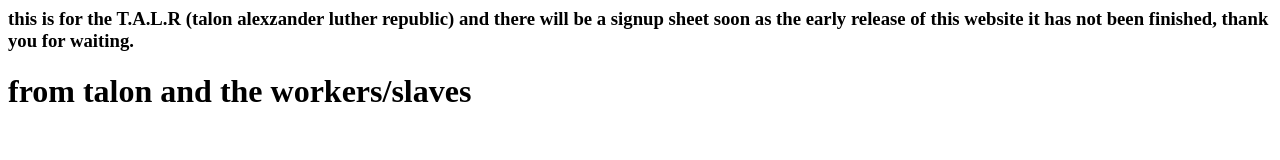
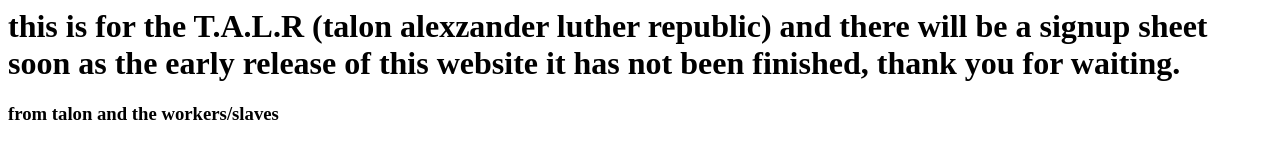
Before and after one commit to BOBLO123/TALOON-REPUB, a plain HTML site: page index.html in a window 1280 px wide. Drawn offline with Linux system fonts and the light colour scheme.

Commit message:
Update index.html

```diff
--- a/index.html
+++ b/index.html
@@ -1,2 +1,2 @@
-<h3>this is for the T.A.L.R (talon alexzander luther republic) and there will be a signup sheet soon as the early release of this website it has not been finished, thank you for waiting.</h3>
-<h1>from talon and the workers/slaves</h1>
+<h1>this is for the T.A.L.R (talon alexzander luther republic) and there will be a signup sheet soon as the early release of this website it has not been finished, thank you for waiting.</h1>
+<h3>from talon and the workers/slaves</h3>
```
